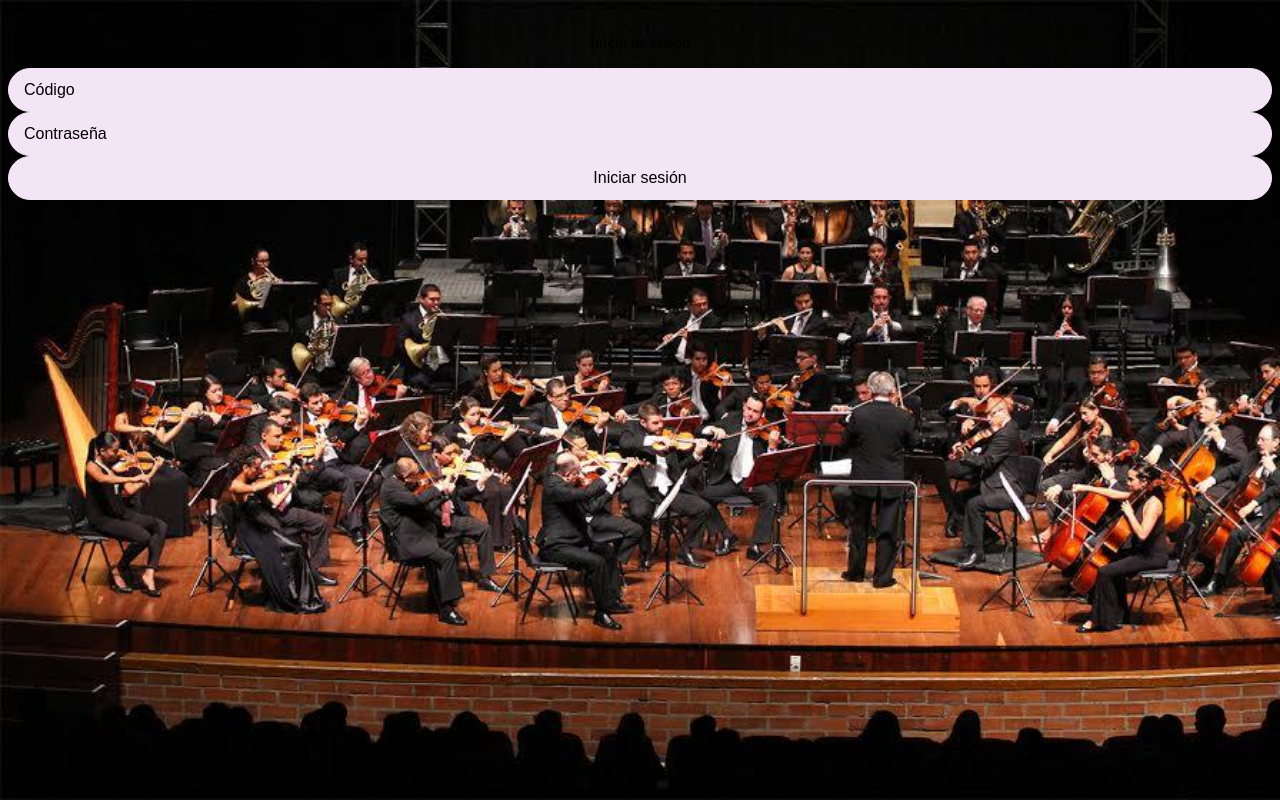
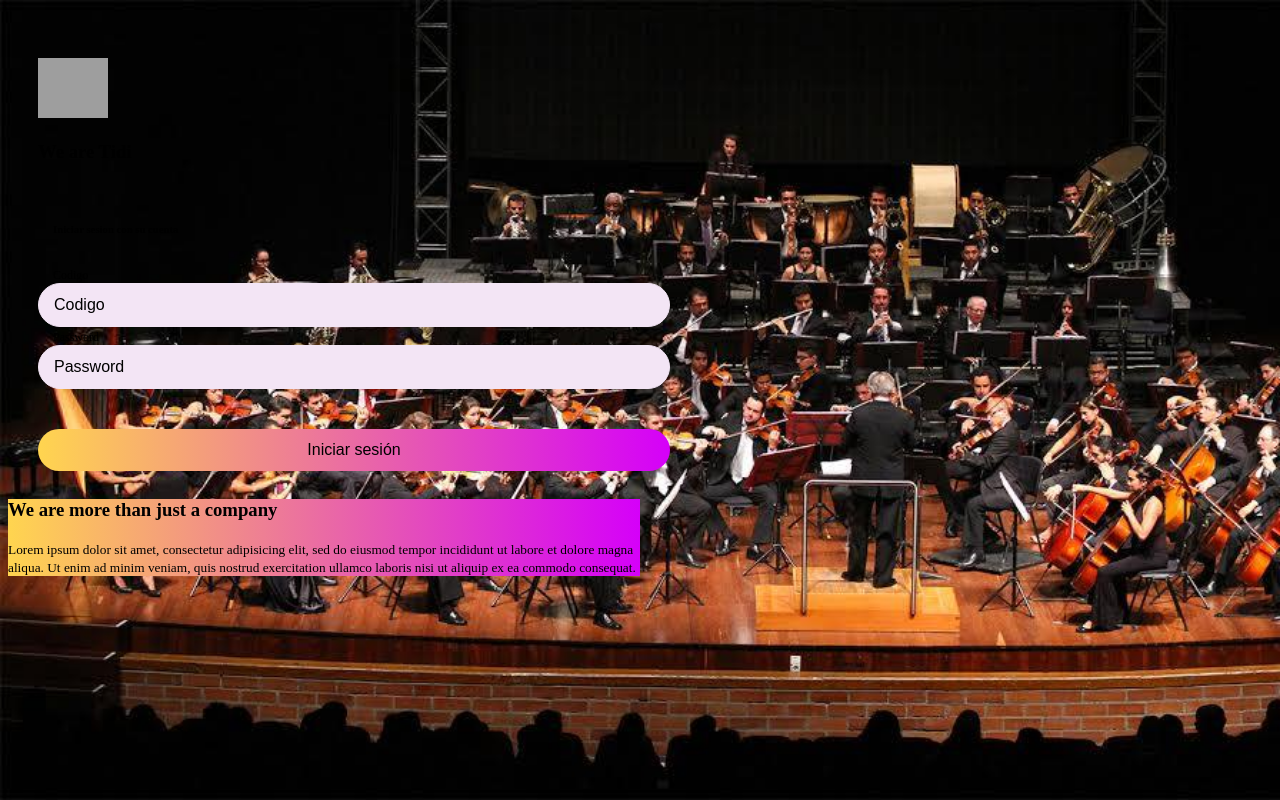
Before and after one commit to xDawN23/EMSchool, a PHP site: page /php/login.php in a window 1280 px wide. Run offline with PHP 8.4, Linux system fonts and the light colour scheme; grey boxes are pictures that could not be loaded.

Commit message:
Cambio al login

```diff
--- a/php/login.php
+++ b/php/login.php
@@ -27,6 +27,7 @@
   font-weight: bold;
 }
 </style>
+  <!--
   <div class="main">
     <p class="sign" align="center">Inicio de sesión</p>
     <?php if(isset($_SESSION['error_login'])): ?>
@@ -42,7 +43,50 @@
     <form class="form1" action="login-back.php" method="POST">
       <input class="un " type="text" align="center" name="codigo" placeholder="Código">
       <input class="pass" type="password" align="center" name="contrasena" placeholder="Contraseña">
+
       <input type="submit" value="Iniciar sesión" align ="center" class="submit">
+    </div>
+-->
+
+    <div class="container px-4 py-5 mx-auto">
+      <div class="card card0">
+        <div class="d-flex flex-lg-row flex-column-reverse">
+            <div class="card card1">
+                <div class="row justify-content-center my-auto">
+                    <div class="col-md-8 col-10 my-5">
+                        <div class="row justify-content-center px-3 mb-3">
+                            <img id="logo" src="https://i.imgur.com/PSXxjNY.png">
+                        </div>
+                        <h3 class="mb-5 text-center heading">We are Tidi</h3>
+
+                        <h6 class="msg-info">Iniciar sesion con su cuenta</h6>
+
+                        <form action="login-back.php" method="POST">
+                        <div class="form-group">
+                            <label class="form-control-label text-muted">Codigo</label>
+                            <input type="text" name="codigo" placeholder="Codigo" class="form-control">
+                        </div>
+
+                        <div class="form-group">
+                            <label class="form-control-label text-muted">Password</label>
+                            <input type="password" name="contrasena" placeholder="Password" class="form-control">
+                        </div>
+
+                        <div class="row justify-content-center my-3 px-3">
+                          <input type="submit" value="Iniciar sesión" class="submit btn-block btn-color submit">
+                        </div>
+                        </form>
+                    </div>
+                </div>
+            </div>
+            <div class="card card2">
+                <div class="my-auto mx-md-5 px-md-5 right">
+                    <h3 class="text-white">We are more than just a company</h3>
+                    <small class="text-white">Lorem ipsum dolor sit amet, consectetur adipisicing elit, sed do eiusmod tempor incididunt ut labore et dolore magna aliqua. Ut enim ad minim veniam, quis nostrud exercitation ullamco laboris nisi ut aliquip ex ea commodo consequat.</small>
+                </div>
+            </div>
+        </div>
+      </div>
     </div>
 </body>
 </html>
```
